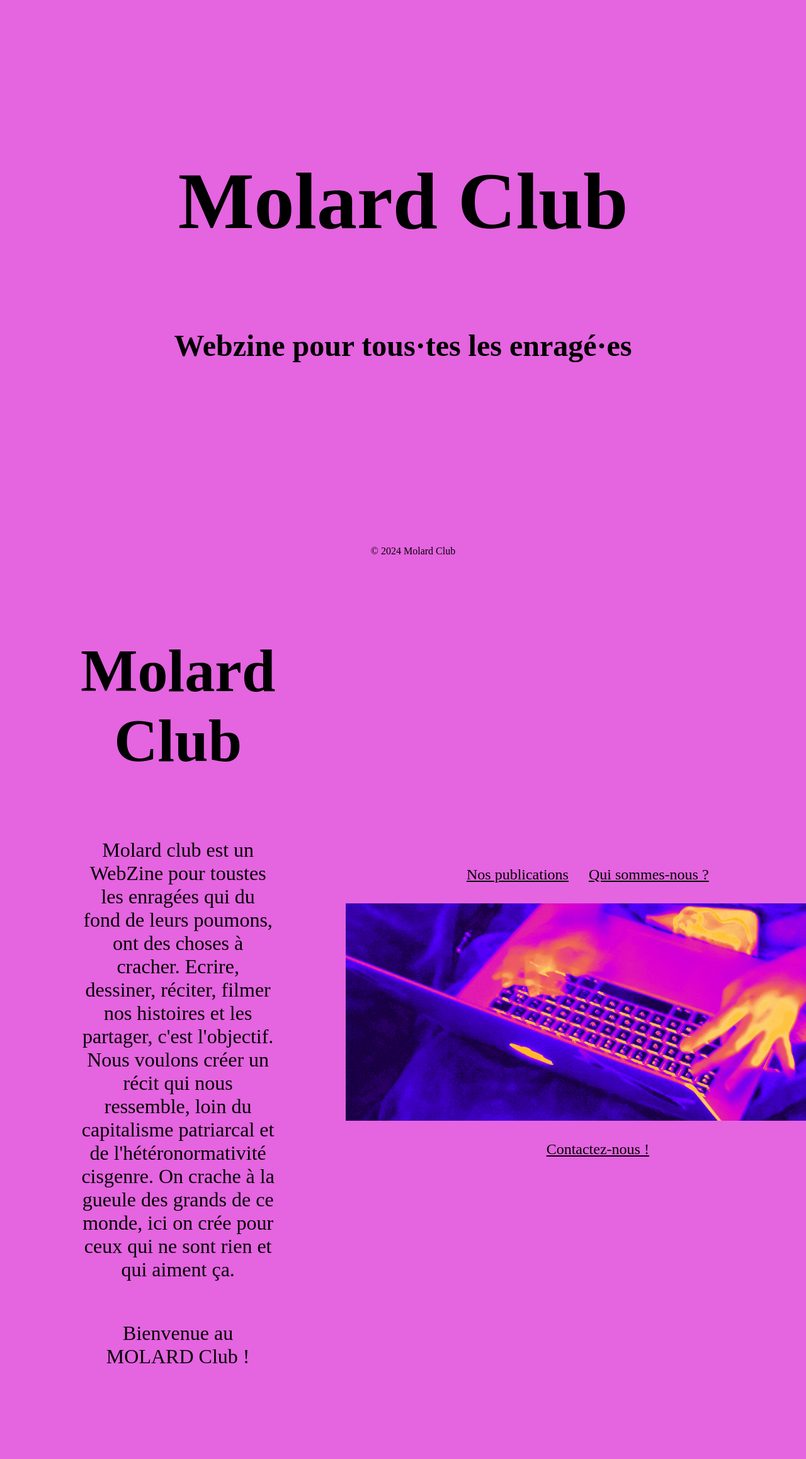
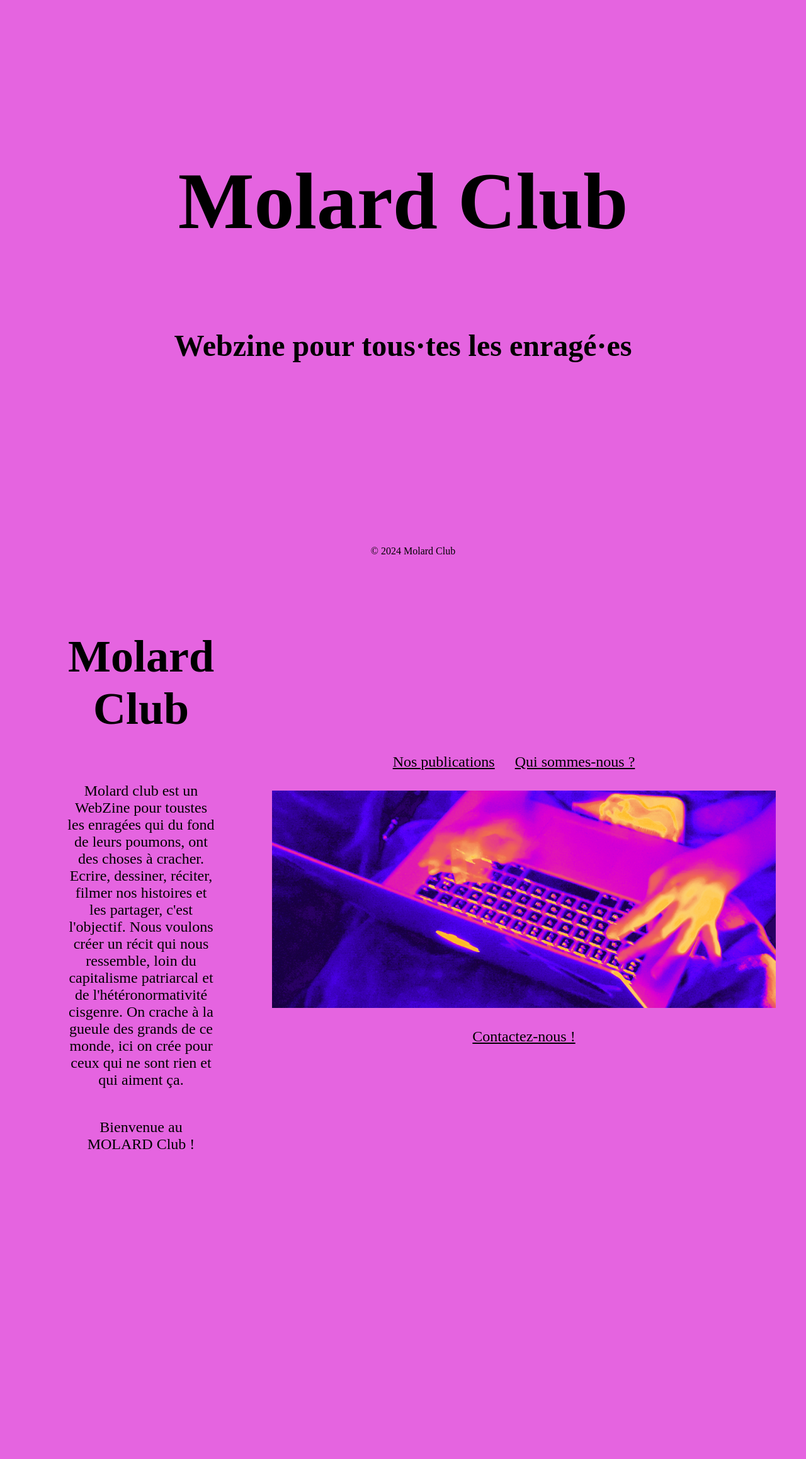
Before and after one commit to Anaellew/kopfkinosstuff, a Jekyll site: the page index.html, which Jekyll copies as it is, in a window 1280 px wide. Shown: the whole page at 63% size. Built offline with Jekyll 4.4.1, drawn with Linux system fonts in a browser that asks for light colours; after the commit the page ends 1958 px from its top, so only the background shows below that.

Commit message:
Update index.html

```diff
--- a/index.html
+++ b/index.html
@@ -65,7 +65,10 @@
             margin-right: 2em;
             margin-left: 2em;
             font-family: 'MyFont';
-            font-size: 2em;
+            font-size: 1.5em;
+        }
+        .left h2{
+            font size: 2em;
         }
         .right {
            font-family: 'MyFont';
@@ -94,7 +97,7 @@
                 height: 8em;
             }
             a {
-                font-size: 1.2;
+                font-size: 1em;
             }
             img {
                 width: 100%;
```
